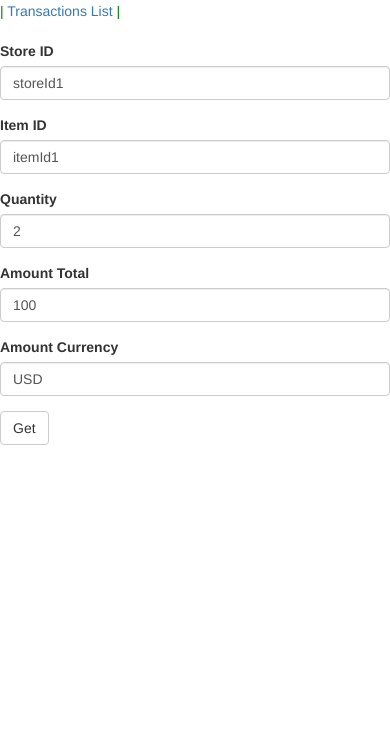
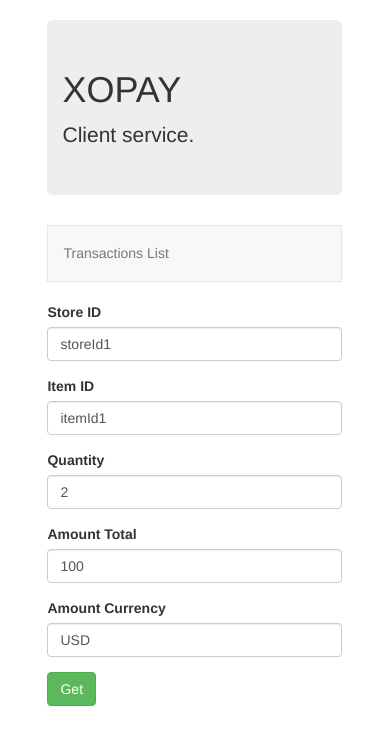
Before and after one commit to Yuriy1988/client-paysys-, a Flask app: page / in a window 390 px wide. Shown: the top 745 px of the page. Run offline with Flask 2, Linux system fonts and the light colour scheme; data that the repository does not hold is empty; some libraries are stand-ins or nearby versions.

Commit message:
Mac installation script. and some HTML magic)

```diff
--- a/app/templates/__main.html
+++ b/app/templates/__main.html
@@ -2,25 +2,34 @@
 <html lang="en">
 <head>
     <meta charset="UTF-8">
-    <link href="{{ url_for('.static', filename='css/bootstrap.css') }}" rel="stylesheet" media="screen">
+    <link href="{{ url_for('.static', filename='css/bootstrap.min.css') }}" rel="stylesheet" media="screen">
     <title>Title</title>
 </head>
+
 <body>
-
-    <!--Navigation-->
-    <div class="row">
-        <div class="col-md-1"></div>
-        <div class="col-md-10 container">
-            <font color="green">
-                | <a href="{{ url_for('home') }}">Transactions List</a>
-                |
-            </font>
-            <!--Content-->
-            <br><br>
-            {% block content %}{% endblock %}
+    <br>
+    <div class="container">
+        <nav class="row">
+            <div class="col-xs-offset-1 col-xs-10">
+                <div class="jumbotron">
+                    <h1>XOPAY</h1>
+                    <p>Client service.</p>
+                </div>
+                <!--Navigation-->
+                <nav class="navbar navbar-default">
+                    <div class="container-fluid">
+                        <ul class="nav navbar-nav">
+                            <li>
+                                <a href="{{ url_for('home') }}">Transactions List</a>
+                            </li>
+                        </ul>
+                    </div>
+                </nav>
+                <!--Content-->
+                {% block content %}{% endblock %}
+            </div>
 
         </div>
-        <div class="col-md-1"></div>
     </div>
 
 </body>
--- a/app/templates/home.html
+++ b/app/templates/home.html
@@ -42,7 +42,7 @@
         <!-- Button -->
         <div class="form-group">
             <div class="col-sm-offset-2 col-sm-10">
-                <button type="submit" class="btn btn-default">Get</button>
+                <button type="submit" class="btn btn-success">Get</button>
             </div>
         </div>
 
--- a/manage.py
+++ b/manage.py
@@ -10,6 +10,7 @@ migration = migrate.Migrate(app, db)
 manager = script.Manager(app)
 manager.add_command('db', migrate.MigrateCommand)
 
+
 @manager.command
 def create_db():
     return db.create_all()
```
Also changed, not shown: 1 other file.
